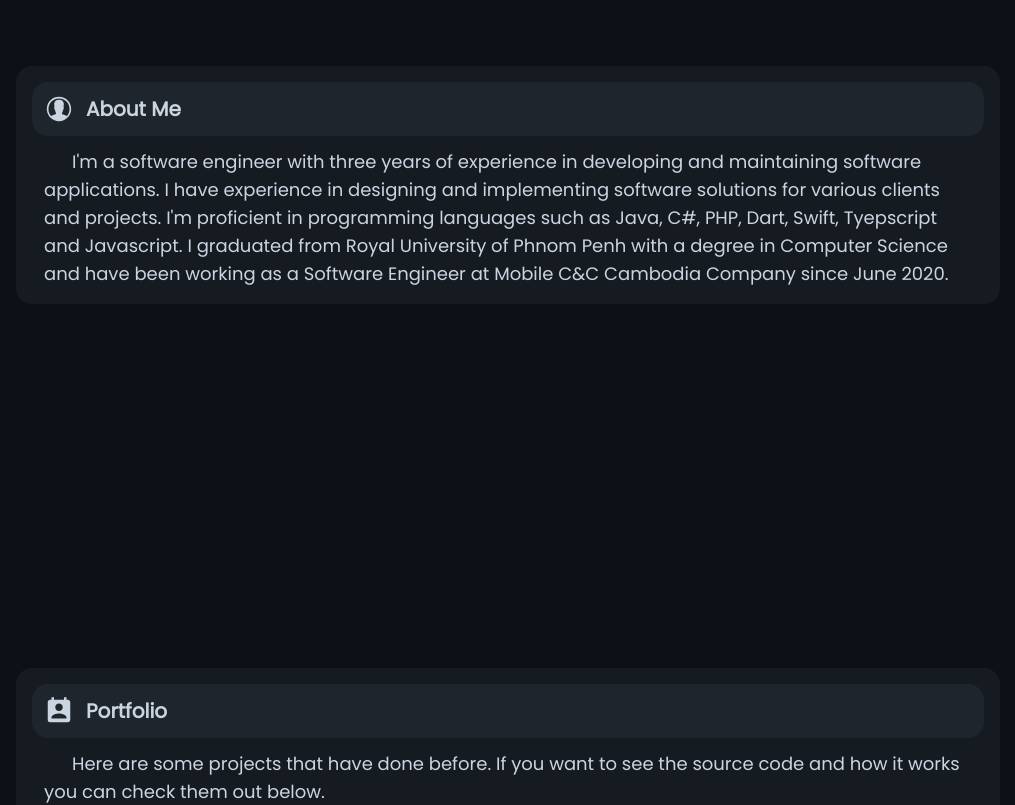
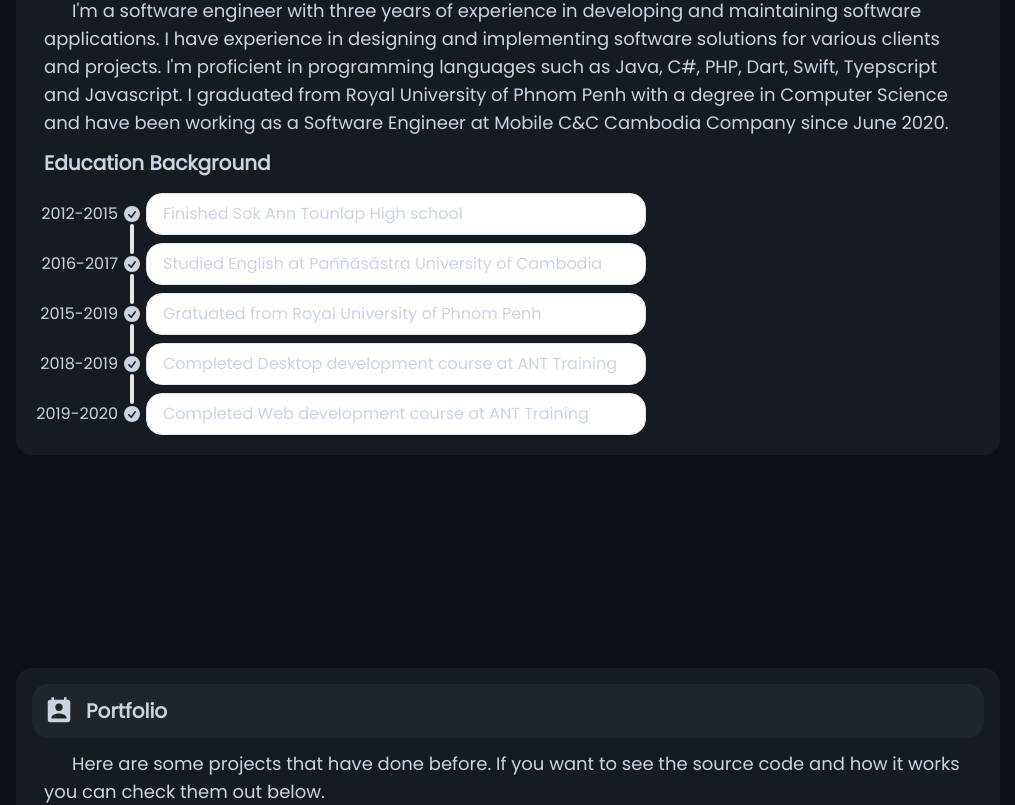
Before and after one commit to it-phnomden/maportfolio, a React (Create React App) app: page / in a window 1280 px wide. Shown: the part 1015-1820 px from the top of the page, without its empty margins (132-1147 px from the left). Built offline with nearby package versions, Linux system fonts and the light colour scheme.

Commit message:
Repalced Experience by Skill, Use daisyui, Added edu background

```diff
--- a/package.json
+++ b/package.json
@@ -44,6 +44,7 @@
     ]
   },
   "devDependencies": {
+    "daisyui": "^4.7.2",
     "gh-pages": "^5.0.0",
     "tailwindcss": "^3.3.1"
   }
--- a/src/App.jsx
+++ b/src/App.jsx
@@ -1,7 +1,7 @@
 import React, { useEffect } from "react";
 import NavBar from "./components/NavBar";
 import Home from "./components/Home";
-import Experience from "./components/Experience";
+import Skills from "./components/Skills";
 import AboutMe from "./components/AboutMe";
 import Contact from "./components/Contact";
 import Portfolio from "./components/Portfolio";
@@ -21,7 +21,7 @@ const App = () => {
         <Home />
         <AboutMe />
         <Portfolio />
-        <Experience />
+        <Skills />
         <Contact />
       </div>
         <Footer />
--- a/src/components/AboutMe.jsx
+++ b/src/components/AboutMe.jsx
@@ -1,5 +1,5 @@
 import React from "react";
-import { IoIosContact } from "react-icons/io"
+import { IoIosContact } from "react-icons/io";
 
 const AboutMe = () => {
   return (
@@ -7,21 +7,134 @@ const AboutMe = () => {
       name="about me"
       className="md:h-screen flex flex-col justify-center max-md:pt-[70px]"
     >
-      <div data-aos="fade-up"
-        className="bg-[#F4F6F8] dark:bg-[#161B22] p-4 rounded-2xl">
+      <div
+        data-aos="fade-up"
+        className="bg-[#F4F6F8] dark:bg-[#161B22] p-4 rounded-2xl"
+      >
         <div className="flex items-center rounded-2xl py-3 bg-[#e9ecf3] dark:bg-[#1f252c] ">
           <IoIosContact size={30} className="mx-3" />
-          <p className="text-xl font-extrabold w-fit ">About Me</p>
+          <p className="text-xl font-extrabold w-fit">About Me</p>
         </div>
         <p className="text-lg indent-7 p-3 pb-0">
-          I'm a software engineer with three years of experience in
-          developing and maintaining software applications. I have experience in
-          designing and implementing software solutions for various clients and
-          projects. I'm proficient in programming languages such as Java, C#,
-          PHP, Dart, Swift, Tyepscript and Javascript. I graduated from Royal University of Phnom Penh
-          with a degree in Computer Science and have been working as a Software
-          Engineer at Mobile C&C Cambodia Company since June 2020.
+          I'm a software engineer with three years of experience in developing
+          and maintaining software applications. I have experience in designing
+          and implementing software solutions for various clients and projects.
+          I'm proficient in programming languages such as Java, C#, PHP, Dart,
+          Swift, Tyepscript and Javascript. I graduated from Royal University of
+          Phnom Penh with a degree in Computer Science and have been working as
+          a Software Engineer at Mobile C&C Cambodia Company since June 2020.
         </p>
+        <h1 className="p-3 text-xl font-extrabold w-fit">Education Background</h1>
+        <ul className="timeline timeline-vertical w-[200px]">
+          <li>
+            <div className="timeline-start">2012-2015</div>
+            <div className="timeline-middle">
+              <svg
+                xmlns="http://www.w3.org/2000/svg"
+                viewBox="0 0 20 20"
+                fill="currentColor"
+                className="w-5 h-5"
+              >
+                <path
+                  fillRule="evenodd"
+                  d="M10 18a8 8 0 100-16 8 8 0 000 16zm3.857-9.809a.75.75 0 00-1.214-.882l-3.483 4.79-1.88-1.88a.75.75 0 10-1.06 1.061l2.5 2.5a.75.75 0 001.137-.089l4-5.5z"
+                  clipRule="evenodd"
+                />
+              </svg>
+            </div>
+            <div className="timeline-end timeline-box w-[500px] max-md:w-[60vw]">
+              Finished Sok Ann Tounlap High school
+            </div>
+            <hr />
+          </li>
+          <li>
+            <hr />
+            <div className="timeline-start">2016-2017</div>
+            <div className="timeline-middle">
+              <svg
+                xmlns="http://www.w3.org/2000/svg"
+                viewBox="0 0 20 20"
+                fill="currentColor"
+                className="w-5 h-5"
+              >
+                <path
+                  fillRule="evenodd"
+                  d="M10 18a8 8 0 100-16 8 8 0 000 16zm3.857-9.809a.75.75 0 00-1.214-.882l-3.483 4.79-1.88-1.88a.75.75 0 10-1.06 1.061l2.5 2.5a.75.75 0 001.137-.089l4-5.5z"
+                  clipRule="evenodd"
+                />
+              </svg>
+            </div>
+            <div className="timeline-end timeline-box w-[500px] max-md:w-[60vw]">
+              Studied English at Paññāsāstra University of Cambodia
+            </div>
+            <hr />
+          </li>
+          <li>
+            <hr />
+            <div className="timeline-start">2015-2019</div>
+            <div className="timeline-middle">
+              <svg
+                xmlns="http://www.w3.org/2000/svg"
+                viewBox="0 0 20 20"
+                fill="currentColor"
+                className="w-5 h-5"
+              >
+                <path
+                  fillRule="evenodd"
+                  d="M10 18a8 8 0 100-16 8 8 0 000 16zm3.857-9.809a.75.75 0 00-1.214-.882l-3.483 4.79-1.88-1.88a.75.75 0 10-1.06 1.061l2.5 2.5a.75.75 0 001.137-.089l4-5.5z"
+                  clipRule="evenodd"
+                />
+              </svg>
+            </div>
+            <div className="timeline-end timeline-box w-[500px] max-md:w-[60vw]">
+              Gratuated from Royal University of Phnom Penh
+            </div>
+            <hr />
+          </li>
+          <li>
+            <hr />
+            <div className="timeline-start">2018-2019</div>
+            <div className="timeline-middle">
+              <svg
+                xmlns="http://www.w3.org/2000/svg"
+                viewBox="0 0 20 20"
+                fill="currentColor"
+                className="w-5 h-5"
+              >
+                <path
+                  fillRule="evenodd"
+                  d="M10 18a8 8 0 100-16 8 8 0 000 16zm3.857-9.809a.75.75 0 00-1.214-.882l-3.483 4.79-1.88-1.88a.75.75 0 10-1.06 1.061l2.5 2.5a.75.75 0 001.137-.089l4-5.5z"
+                  clipRule="evenodd"
+                />
+              </svg>
+            </div>
+            <div className="timeline-end timeline-box w-[500px] max-md:w-[60vw]">
+              Completed Desktop development course at ANT Training
+            </div>
+            <hr />
+          </li>
+          <li>
+            <hr />
+            <div className="timeline-start">2019-2020</div>
+            <div className="timeline-middle">
+              <svg
+                xmlns="http://www.w3.org/2000/svg"
+                viewBox="0 0 20 20"
+                fill="currentColor"
+                className="w-5 h-5"
+              >
+                <path
+                  fillRule="evenodd"
+                  d="M10 18a8 8 0 100-16 8 8 0 000 16zm3.857-9.809a.75.75 0 00-1.214-.882l-3.483 4.79-1.88-1.88a.75.75 0 10-1.06 1.061l2.5 2.5a.75.75 0 001.137-.089l4-5.5z"
+                  clipRule="evenodd"
+                />
+              </svg>
+            </div>
+            <div className="timeline-end timeline-box w-[500px] max-md:w-[60vw]">
+              Completed Web development course at ANT Training
+            </div>
+          </li>
+        </ul>
       </div>
     </div>
   );
--- a/src/components/NavBar.jsx
+++ b/src/components/NavBar.jsx
@@ -22,7 +22,7 @@ const links = [
   },
   {
     id: 4,
-    link: "experience",
+    link: "skill",
   },
   {
     id: 5,
--- a/src/components/Experience.jsx
+++ b/src/components/Skills.jsx
@@ -90,10 +90,10 @@ const skills = [
   }
 ]
 
-const Experience = () => {
+const Skills = () => {
   return (
     <div
-      name="experience"
+      name="skill"
       className="md:h-screen flex flex-col justify-center max-md:pt-[70px]"
     >
       <div>
@@ -101,7 +101,7 @@ const Experience = () => {
           className="bg-[#F4F6F8] dark:bg-[#161B22] p-4 rounded-t-2xl mb-3">
           <div className="flex items-center rounded-2xl py-3 bg-[#e9ecf3] dark:bg-[#1f252c] ">
             <GiSkills size={30} className="mx-3" />
-            <p className="text-xl font-extrabold w-fit ">Experience</p>
+            <p className="text-xl font-extrabold w-fit ">Skill</p>
           </div>
           <p className="text-lg indent-7 p-3 pb-0">
             These are the technologies that I have worked with.
@@ -126,4 +126,4 @@ const Experience = () => {
     </div>
   );
 };
-export default Experience;
+export default Skills;
--- a/tailwind.config.js
+++ b/tailwind.config.js
@@ -9,6 +9,6 @@ module.exports = {
       signature: ["Great Vibes"],
     }
   },
-  plugins: [],
+  plugins: [require("daisyui")],
   darkMode: 'class',
 }
```
Also changed, not shown: 1 other file (tests, documents, lock files or other folders).
